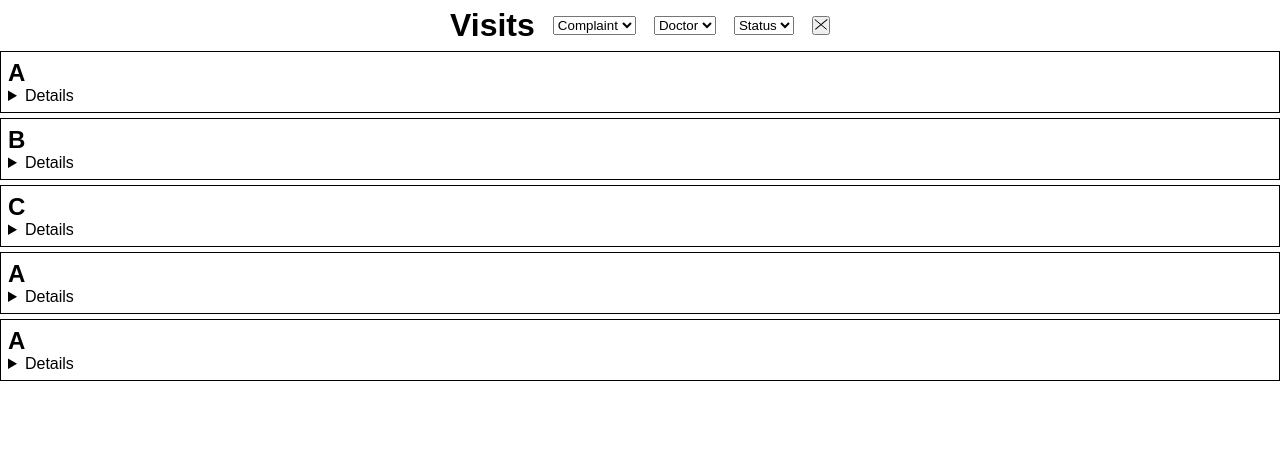
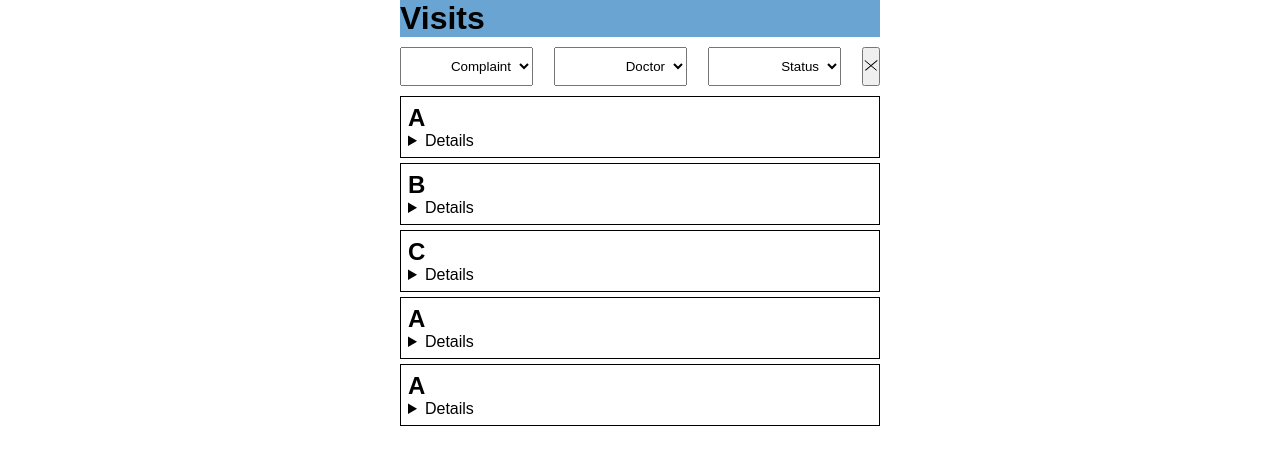
Before and after one commit to Revilise/Visits, a React (Create React App) app: page / in a window 1280 px wide. Shown: the top 464 px of the page. Built offline with nearby package versions, Linux system fonts and the light colour scheme.

Commit message:
new view

```diff
--- a/src/App.js
+++ b/src/App.js
@@ -3,12 +3,14 @@ import Header from "./Header/Header";
 import Main from "./Main/Main";
 import { Provider } from "react-redux";
 import store from "./redux/store";
+import Selectors from "./Header/Selectors/Selectors";
 
 export default function App() {
   return (
     <Provider store={store}>
       <div className="App">
         <Header />
+        <Selectors />
         <Main />
       </div>
     </Provider>
--- a/src/Header/Header.js
+++ b/src/Header/Header.js
@@ -1,79 +1,9 @@
-import React from "react";
-import { connect } from "react-redux";
-
-import Cencel from "./Selectors/Cencel";
-import ComplaintSelector from "./Selectors/Complaint";
-import DoctorSelector from "./Selectors/Doctor";
-import StatusSelector from "./Selectors/Status";
-
-class Header extends React.Component {
-  filter() {
-    let status = this.props.selectors.selected_status;
-    let doctor = this.props.selectors.selected_doctor;
-    let comp = this.props.selectors.selected_complaint;
-
-    let arr = this.props.visits
-      .filter((elem) => status === "all" || elem.status === status)
-      .filter((elem) => doctor === "all" || elem.doctor === doctor)
-      .filter((elem) => comp === "all" || elem.complaint === comp);
-
-    this.props.setFilteredData(arr);
-  }
-
-  componentDidMount() {
-    this.filter();
-  }
-  componentDidUpdate() {
-    this.filter();
-  }
-
-  render() {
-    return (
-      <header className="page--header">
-        <h1>Visits</h1>
-        <ComplaintSelector
-          options={this.props.selectors.params.complaint}
-          select={this.props.selectComplaint}
-        />
-        <DoctorSelector
-          options={this.props.selectors.params.doctor}
-          select={this.props.selectDoctor}
-        />
-        <StatusSelector
-          options={this.props.selectors.params.status}
-          select={this.props.selectStatus}
-        />
-        <Cencel />
-      </header>
-    );
-  }
-}
-
-const MapStateToProps = (state) => {
-  return {
-    selectors: state.selectors,
-    visits: state.data.data
-  };
+const Header = (props) => {
+  return (
+    <header className="page--header">
+      <h1>Visits</h1>
+    </header>
+  );
 };
 
-const MapDispatchToProps = (dispatch) => {
-  return {
-    setFilteredData: (array) => {
-      dispatch({ type: "set/filtered_data", array });
-    },
-    selectStatus: (e) => {
-      let status = e.target.value;
-      dispatch({ type: "select/status", status });
-    },
-    selectDoctor: (e) => {
-      let doctor = e.target.value;
-      dispatch({ type: "select/doctor", doctor });
-    },
-    selectComplaint: (e) => {
-      let complaint = e.target.value;
-      dispatch({ type: "select/complaint", complaint });
-    }
-  };
-};
-
-export default connect(MapStateToProps, MapDispatchToProps)(Header);
+export default Header;
--- a/src/Header/Selectors/Complaint.js
+++ b/src/Header/Selectors/Complaint.js
@@ -3,7 +3,7 @@ import React from "react";
 const Selector = (props) => {
   return (
     <div>
-      <select onChange={props.select}>
+      <select className="header--select" onChange={props.select}>
         <option defaultValue value="all">
           Complaint
         </option>
--- a/src/Header/Selectors/Doctor.js
+++ b/src/Header/Selectors/Doctor.js
@@ -3,7 +3,7 @@ import React from "react";
 const Selector = (props) => {
   return (
     <div>
-      <select onChange={props.select}>
+      <select className="header--select" onChange={props.select}>
         <option defaultValue value="all">
           Doctor
         </option>
--- /dev/null
+++ b/src/Header/Selectors/Selectors.js
@@ -0,0 +1,78 @@
+import { connect } from "react-redux";
+import React from "react";
+
+import ComplaintSelector from "./Complaint";
+import DoctorSelector from "./Doctor";
+import StatusSelector from "./Status";
+import Cencel from "./Cencel";
+
+class Selectors extends React.Component {
+  filter() {
+    let status = this.props.selectors.selected_status;
+    let doctor = this.props.selectors.selected_doctor;
+    let comp = this.props.selectors.selected_complaint;
+
+    let arr = this.props.visits
+      .filter((elem) => status === "all" || elem.status === status)
+      .filter((elem) => doctor === "all" || elem.doctor === doctor)
+      .filter((elem) => comp === "all" || elem.complaint === comp);
+
+    this.props.setFilteredData(arr);
+  }
+
+  componentDidMount() {
+    this.filter();
+  }
+  componentDidUpdate() {
+    this.filter();
+  }
+
+  render() {
+    return (
+      <div className="header--selectors">
+        <ComplaintSelector
+          options={this.props.selectors.params.complaint}
+          select={this.props.selectComplaint}
+        />
+        <DoctorSelector
+          options={this.props.selectors.params.doctor}
+          select={this.props.selectDoctor}
+        />
+        <StatusSelector
+          options={this.props.selectors.params.status}
+          select={this.props.selectStatus}
+        />
+        <Cencel />
+      </div>
+    );
+  }
+}
+
+const MapStateToProps = (state) => {
+  return {
+    selectors: state.selectors,
+    visits: state.data.data
+  };
+};
+
+const MapDispatchToProps = (dispatch) => {
+  return {
+    setFilteredData: (array) => {
+      dispatch({ type: "set/filtered_data", array });
+    },
+    selectStatus: (e) => {
+      let status = e.target.value;
+      dispatch({ type: "select/status", status });
+    },
+    selectDoctor: (e) => {
+      let doctor = e.target.value;
+      dispatch({ type: "select/doctor", doctor });
+    },
+    selectComplaint: (e) => {
+      let complaint = e.target.value;
+      dispatch({ type: "select/complaint", complaint });
+    }
+  };
+};
+
+export default connect(MapStateToProps, MapDispatchToProps)(Selectors);
--- a/src/Header/Selectors/Status.js
+++ b/src/Header/Selectors/Status.js
@@ -3,7 +3,7 @@ import React from "react";
 const Selector = (props) => {
   return (
     <div>
-      <select onChange={props.select}>
+      <select className="header--select" onChange={props.select}>
         <option defaultValue value="all">
           Status
         </option>
--- a/src/styles.css
+++ b/src/styles.css
@@ -4,18 +4,27 @@
 }
 .App {
   font-family: sans-serif;
+  max-width: 480px;
+  margin: 0 auto;
 }
-
 .page--header {
+  background: rgb(106, 164, 211);
   display: flex;
   justify-content: space-between;
-  align-items: center;
-  max-width: 380px;
-  margin: 0 auto;
-  padding: 7px;
+  margin-bottom: 10px;
 }
 .visit--card {
   padding: 7px;
   border: 1px solid black;
   margin-bottom: 5px;
 }
+.header--selectors {
+  display: flex;
+  justify-content: space-between;
+  margin-bottom: 10px;
+}
+.header--select {
+  padding: 10px 5px;
+  width: 133px;
+  text-align: right;
+}
```
